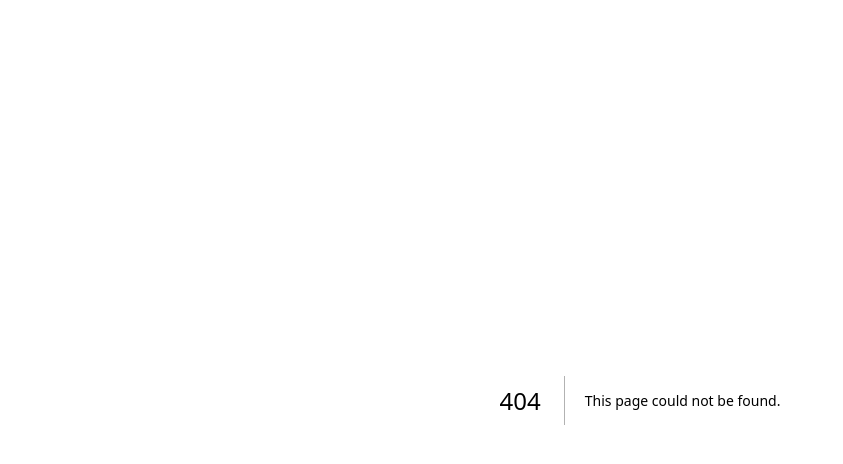
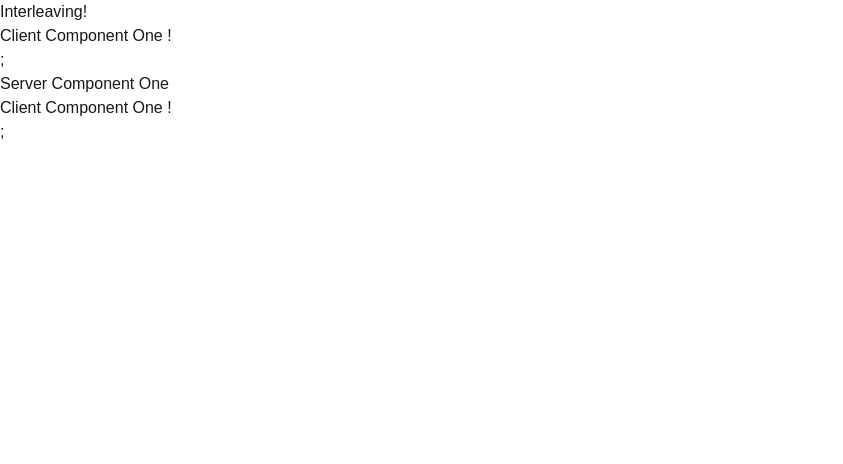
Before and after one commit to harish8930/rendering-in-nextjs, a Next.js app: page /interleaving in a window 1280 px wide. Before the commit this address had no page. Shown: the top 464 px of the page, without its empty margins (0-843 px from the left). Built offline with nearby package versions, Linux system fonts and the light colour scheme.

Commit message:
Interleaving Server and Client Components

```diff
--- /dev/null
+++ b/src/app/interleaving/page.tsx
@@ -0,0 +1,13 @@
+import ServerComponentOne from "@/components/server-component-one";
+import { ClientComponentOne } from "@/components/client-component-one";
+
+export default function Interleaving() {
+  return (
+    <>
+      <h1>Interleaving!</h1>
+      <ClientComponentOne>
+        <ServerComponentOne />
+      </ClientComponentOne>
+    </>
+  );
+}
--- /dev/null
+++ b/src/components/client-component-one.tsx
@@ -0,0 +1,17 @@
+"use client";
+
+import { useState } from "react";
+import { ClientComponentTwo } from "./client-component-two";
+
+export const ClientComponentOne = ({
+  children,
+}: {
+  children: React.ReactNode;
+}) => {
+  const [name, setName] = useState("Name");
+  return (
+    <>
+      <h1>Client Component One !</h1>;{children}
+    </>
+  );
+};
--- /dev/null
+++ b/src/components/client-component-two.tsx
@@ -0,0 +1,8 @@
+"use client";
+
+import { useState } from "react";
+
+export const ClientComponentTwo = () => {
+  const [name, setName] = useState("Name");
+  return <h1>Client Component Two !</h1>;
+};
--- /dev/null
+++ b/src/components/server-component-one.tsx
@@ -0,0 +1,13 @@
+import fs from "fs";
+import ServerComponentTwo from "./server-component-two";
+import { ClientComponentOne } from "./client-component-one";
+
+export default function ServerComponentOne() {
+  fs.readFileSync("src/components/server-component-one.tsx", "utf-8");
+  return (
+    <>
+      <h1>Server Component One </h1>
+      <ClientComponentOne />
+    </>
+  );
+}
--- /dev/null
+++ b/src/components/server-component-two.tsx
@@ -0,0 +1,6 @@
+import fs from "fs";
+
+export default function ServerComponentTwo() {
+  fs.readFileSync("src/components/server-component-two.tsx", "utf-8");
+  return <h1>Server Component Two !</h1>;
+}
```
